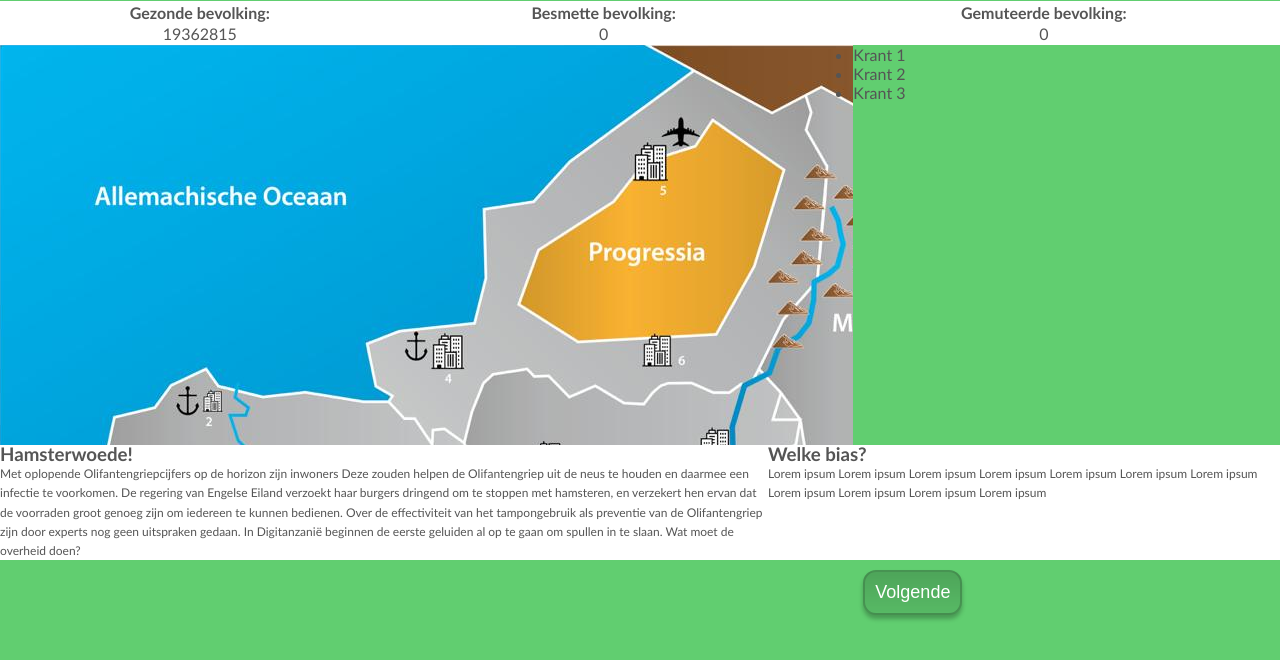
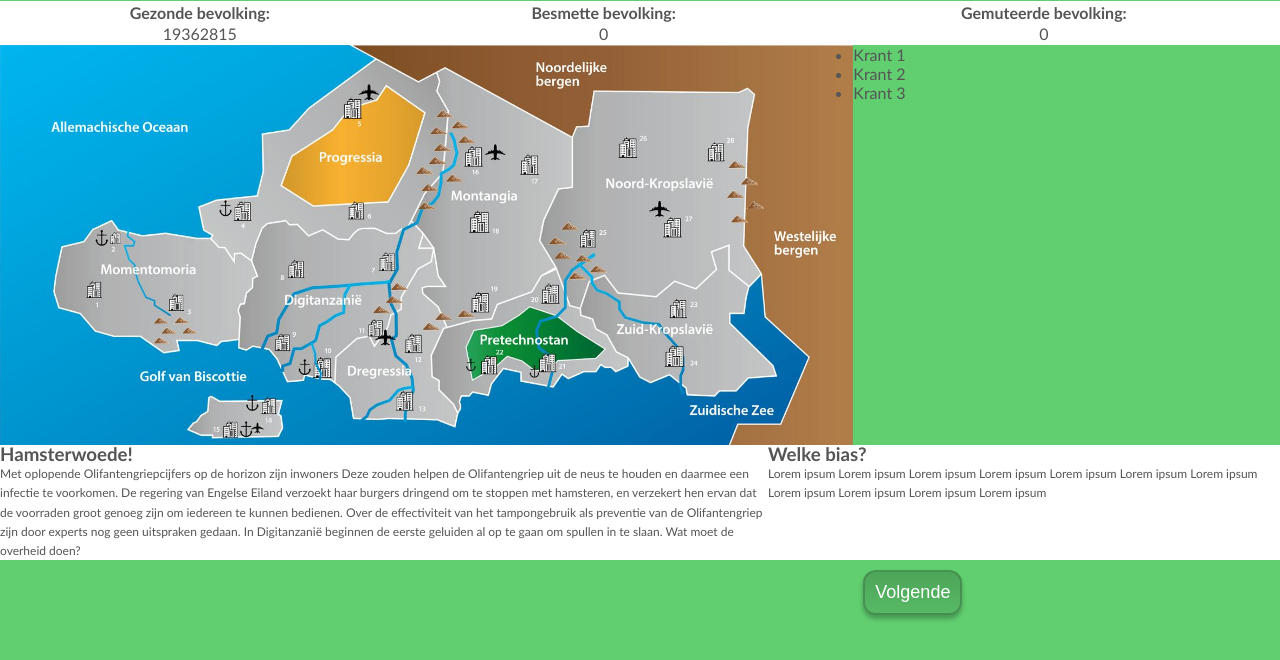
Before and after one commit to ThijmenGeurtsen/bias-brothers-serious-game, a plain HTML site: page frontend/canvas.html in a window 1280 px wide. Shown: the part 68-728 px from the top of the page. Drawn offline with Linux system fonts and the light colour scheme.

Commit message:
Map responds better now with resizing

```diff
--- a/frontend/canvas.html
+++ b/frontend/canvas.html
@@ -19,7 +19,7 @@
             <button class="game-menu-button">Menu</button>
             <nav class="game-menu-content">
               <a href="#">Bias omschrijvingen</a>
-              <a onclick= "buttonLogoutClick()" >Uitloggen</a>
+              <a onclick="buttonLogoutClick()">Uitloggen</a>
             </nav>
           </div>
         </div>
@@ -41,7 +41,7 @@
 
         <div class="game-middle">
           <div class="map">
-          <img class="map-img" src="images/map.png" width="1574" alt="Map" />
+            <img class="map-img" src="images/map.png" alt="Map"/>
           </div>
           <div class="newsfeed">
             <ul class="newsfeed-list">
--- a/frontend/styles/styleCanvas.css
+++ b/frontend/styles/styleCanvas.css
@@ -57,6 +57,7 @@
 .map-img{
     min-height: 410px;
     min-width: 750px;
+    width: 100%;
 }
 
 .newsfeed{
--- a/frontend/styles/styleStandard.css
+++ b/frontend/styles/styleStandard.css
@@ -55,6 +55,5 @@ table{
 }
 
 .logo-img{
-
   max-width: 55px;
 }
```
